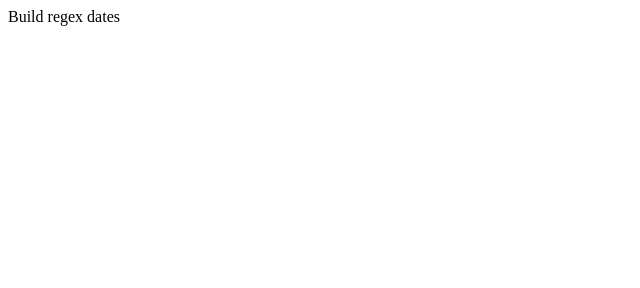
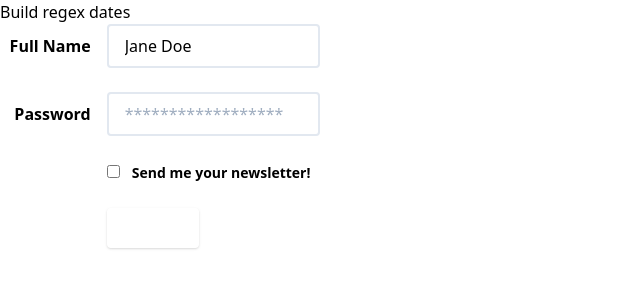
Before and after one commit to mattpjohnson/date-regex-builder, a website: page index.html in a window 1280 px wide. Shown: the whole page, without its empty margins (0-640 px from the left). Drawn offline with nearby package versions, Linux system fonts and the light colour scheme.

Commit message:
feat: Add tailwind

```diff
--- a/index.html
+++ b/index.html
@@ -5,8 +5,53 @@
     <meta name="viewport" content="width=device-width, initial-scale=1.0">
     <meta http-equiv="X-UA-Compatible" content="ie=edge">
     <title>Date Regex Builder</title>
+    <link href="https://cdn.jsdelivr.net/npm/tailwindcss/dist/tailwind.min.css" rel="stylesheet">
 </head>
 <body>
     Build regex dates
+
+    <div class="container align-items-center">
+        <form class="w-full max-w-xs">
+        <div class="md:flex md:items-center mb-6">
+            <div class="md:w-1/3">
+                <label class="block text-grey font-bold md:text-right mb-1 md:mb-0 pr-4" for="inline-full-name">
+                Full Name
+                </label>
+            </div>
+            <div class="md:w-2/3">
+                <input class="bg-grey-lighter appearance-none border-2 border-grey-lighter hover:border-purple rounded w-full py-2 px-4 text-grey-darker" id="inline-full-name" type="text" value="Jane Doe">
+            </div>
+        </div>
+        <div class="md:flex md:items-center mb-6">
+            <div class="md:w-1/3">
+                <label class="block text-grey font-bold md:text-right mb-1 md:mb-0 pr-4" for="inline-username">
+                Password
+                </label>
+            </div>
+            <div class="md:w-2/3">
+                <input class="bg-grey-lighter appearance-none border-2 border-grey-lighter hover:border-purple rounded w-full py-2 px-4 text-grey-darker" id="inline-username" type="password" placeholder="******************">
+            </div>
+        </div>
+        <div class="md:flex md:items-center mb-6">
+            <div class="md:w-1/3"></div>
+            <label class="md:w-2/3 block text-grey font-bold">
+                <input class="mr-2" type="checkbox">
+                <span class="text-sm">
+                Send me your newsletter!
+                </span>
+            </label>
+        </div>
+        <div class="md:flex md:items-center">
+            <div class="md:w-1/3"></div>
+            <div class="md:w-2/3">
+                <button class="shadow bg-purple hover:bg-purple-light text-white font-bold py-2 px-4 rounded" type="button">
+                Sign Up
+                </button>
+            </div>
+        </div>
+        </form>
+    </div>
+
+    <script data-main="app.js" src="https://cdnjs.cloudflare.com/ajax/libs/require.js/2.3.5/require.min.js"></script>
 </body>
 </html>
```
Also changed, not shown: app.js (added, +14 -0 lines).
